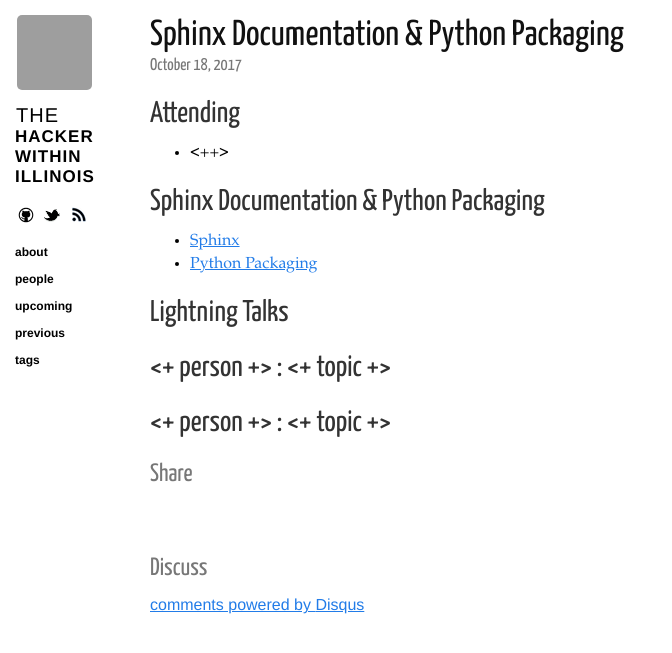
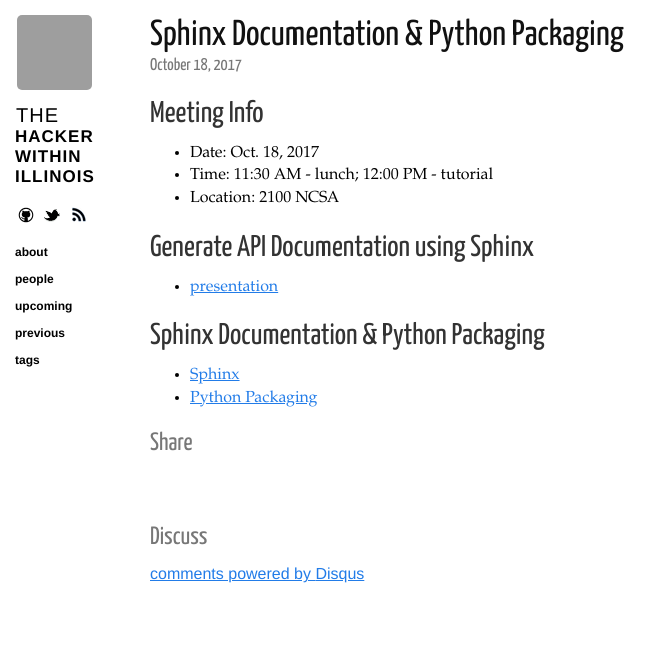
Before and after one commit to thehackerwithin/illinois, a Jekyll site: the page built from _posts/2017-10-18-sphinx.md, in a window 1280 px wide, cut to the strip 0-653 px from the top of the page. Shown: the whole strip, without its empty margins (0-672 px from the left). Built offline with Jekyll 4.4.1, drawn with Linux system fonts in a browser that asks for light colours; nearby versions of some CDN libraries; comment, search, counter and statistics services are not loaded; grey boxes are pictures that could not be loaded.

Commit message:
filled sphinx post with pdf link

```diff
--- a/_posts/2017-10-18-sphinx.md
+++ b/_posts/2017-10-18-sphinx.md
@@ -6,20 +6,19 @@
 tags: meeting
 ---
 
+## Meeting Info
 
-## Attending
+* Date: Oct. 18, 2017
+* Time: 11:30 AM - lunch; 12:00 PM - tutorial
+* Location: 2100 NCSA
 
-- <++>
+## Generate API Documentation using Sphinx
 
+* [presentation][sphinx_pdf]
 
 ## Sphinx Documentation & Python Packaging
 
 * [Sphinx](http://www.sphinx-doc.org/en/stable/)
 * [Python Packaging](https://packaging.python.org/)
 
-
-## Lightning Talks
-
-## <+ person +> : <+ topic +>
-
-## <+ person +> : <+ topic +>
+[sphinx_pdf]:https://github.com/thehackerwithin/berkeley/tree/master/sphinx/sphinx.pdf
```
